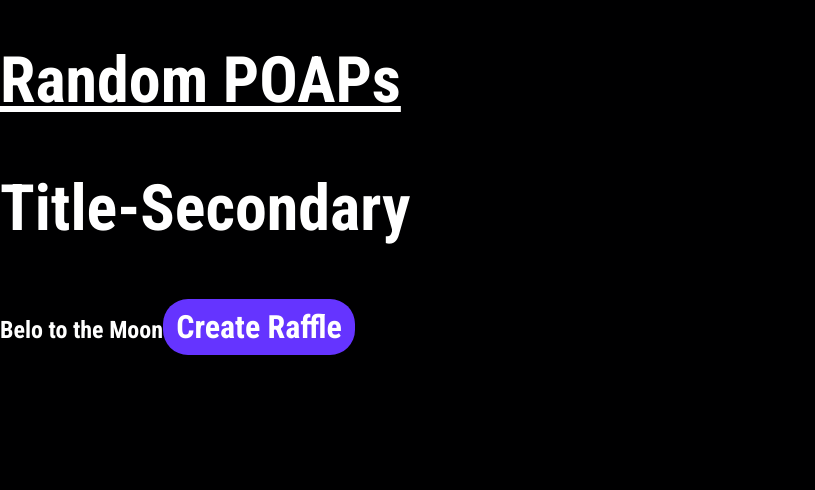
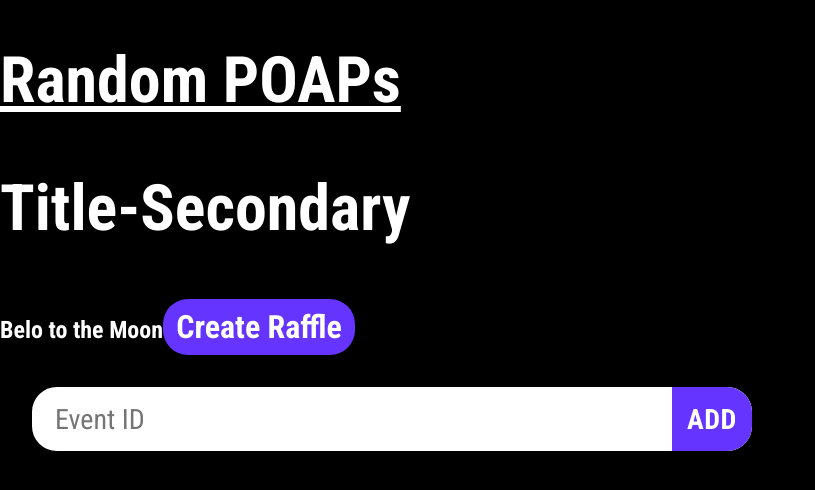
Before and after one commit to sgalanb/random-poaps, a React (Create React App) app: page / in a window 1280 px wide. Shown: the top 490 px of the page, without its empty margins (0-815 px from the left). Built offline with nearby package versions, Linux system fonts and the light colour scheme.

Commit message:
ADD: IdInput MODIFY: render from root to use React 18

```diff
--- a/src/App.js
+++ b/src/App.js
@@ -1,9 +1,10 @@
 import React from 'react';
 import './styles/App.css';
-import ButtonPrimary from './components/ButtonPrimary';
-import TitleSecondary from './components/TitleSecondary';
-import EventName from './components/EventName';
-import TitlePrimary from './components/TitlePrimary';
+import ButtonPrimary from './components/ButtonPrimary/ButtonPrimary';
+import TitleSecondary from './components/TitleSecondary/TitleSecondary';
+import EventName from './components/EventName/EventName';
+import TitlePrimary from './components/TitlePrimary/TitlePrimary';
+import IdInput from './components/IdInput/IdInput';
 
 function App() {
   return (
@@ -12,6 +13,7 @@
       <TitleSecondary text={'Title-Secondary'}/>
       <EventName text={'Belo to the Moon'} url={'https://poap.gallery/event/31287'}/>
       <ButtonPrimary text={'Create Raffle'}/>
+      <IdInput />
     </div>
   );
 }
--- /dev/null
+++ b/src/components/IdInput/IdInput.css
@@ -0,0 +1,53 @@
+.eventIdForm {
+    display: grid;
+    grid-template-columns: 2fr;
+    align-items: center;
+    width: 45rem;
+    margin: 2rem;
+}
+
+.eventIdInput {
+    text-decoration: none;
+    font-size: 1.75rem;
+    font-weight: 400;
+    width: 45rem;
+    height: 4rem;
+    box-sizing: border-box;
+    border-width: 3px;
+    border-radius: 25px;
+    border-color: #fff;
+    border-style: solid;
+    background-color: #fff;
+    padding-left: 20px;
+}
+
+.eventIdInput:focus {
+    border-color: #6534FF;
+    outline: none;
+}
+
+.eventIdInput::placeholder {
+    font-size: 1.75rem;
+}
+
+.eventIdDiv {
+    grid-column-start: 2;
+    width: 5rem;
+    height: 4rem;
+    display: flex;
+    justify-content: center;
+    flex-direction: column;
+    background-color: #6534FF;
+    border-radius: 0 25px 25px 0;
+    margin-left: -80px;
+}
+
+.EventIdP {
+    text-align: center;
+    font-size: 1.75rem;
+    font-weight: bold;
+    letter-spacing: 0.5px;
+    color: #fff;
+    background-color: transparent;
+    margin: 0px;
+}
--- /dev/null
+++ b/src/components/IdInput/IdInput.jsx
@@ -0,0 +1,26 @@
+import React, {useState} from "react";
+import './IdInput.css'
+
+export default function IdInput() {
+    const [Id, setId] = useState('')
+
+    const handleSubmit = evt => {
+        evt.preventDefault()
+        if (!Id == '') {
+            console.log('Tiene número')
+        }
+    }
+
+    const handleChange = evt => {
+        setId(evt.target.value);
+    }
+
+    return (
+        <form className="eventIdForm" onSubmit={handleSubmit}>
+            <input className="eventIdInput" type='number' onChange={handleChange} value={Id} placeholder='Event ID'/>
+            <div className="eventIdDiv" onClick={handleSubmit}>
+                <p className="EventIdP">ADD</p>
+            </div>
+        </form>
+    )
+}
```
Also changed, not shown: src/index.js (+6 -5 lines), src/components/ButtonPrimary/ButtonPrimary.css (renamed from src/components/ButtonPrimary.css), src/components/ButtonPrimary/ButtonPrimary.jsx (renamed from src/components/ButtonPrimary.jsx), src/components/EventName/EventName.css (renamed from src/components/EventName.css), src/components/EventName/EventName.jsx (renamed from src/components/EventName.jsx), src/components/TitlePrimary/TitlePrimary.css (renamed from src/components/TitlePrimary.css), src/components/TitlePrimary/TitlePrimary.jsx (renamed from src/components/TitlePrimary.jsx), src/components/TitleSecondary/TitleSecondary.css (renamed from src/components/TitleSecondary.css), src/components/TitleSecondary/TitleSecondary.jsx (renamed from src/components/TitleSecondary.jsx).
